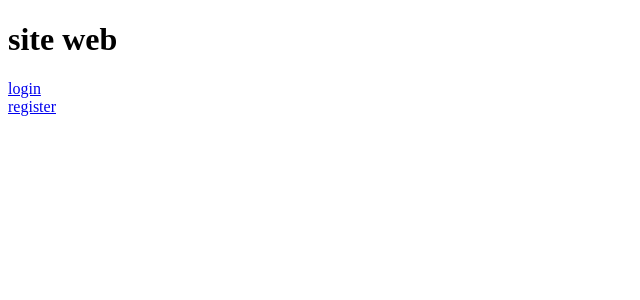
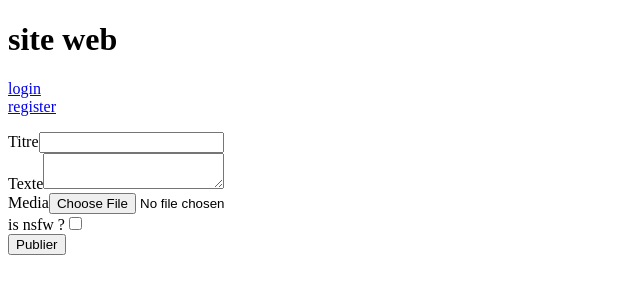
Before and after one commit to Vikclassroom/mays, an Angular app in the folder maysAngular/: page / in a window 1280 px wide. Shown: the top 300 px of the page, without its empty margins (0-640 px from the left). Built offline with nearby package versions, Linux system fonts and the light colour scheme; no server answers.

Commit message:
ajout des typages pour les méthodes modification d'une interface model afin de match avec la key attendu en backend

```diff
--- a/maysAngular/src/app/core/core.service.ts
+++ b/maysAngular/src/app/core/core.service.ts
@@ -1,7 +1,8 @@
 import { Injectable } from '@angular/core';
 import {environment} from '../../environments/environment';
-import {HttpClient} from '@angular/common/http';
+import {HttpClient, HttpEvent} from '@angular/common/http';
 import {IPop} from '../model-interface/pop';
+import {Observable} from 'rxjs';
 
 @Injectable({
   providedIn: 'root'
@@ -11,28 +12,23 @@ export class CoreService {
 
   constructor(private http: HttpClient) { }
 
-  // tslint:disable-next-line:typedef
-  getAllPop() {
+  getAllPop(): Observable<IPop> {
     return this.http.get<IPop>(this.baseUrl + 'posts');
   }
 
-  // tslint:disable-next-line:typedef
-  postPop(values: any) {
+  postPop(values: any): Observable<IPop> {
     return this.http.post<IPop>(this.baseUrl + 'posts', values);
   }
 
-  // tslint:disable-next-line:typedef
-  getPopById(values: any) {
+  getPopById(values: any): Observable<HttpEvent<IPop>> {
     return this.http.get<IPop>(this.baseUrl + 'posts', values);
   }
 
-  // tslint:disable-next-line:typedef
-  updatePop(values: any) {
+  updatePop(values: any): Observable<IPop> {
     return this.http.put<IPop>(this.baseUrl + 'posts', values);
   }
 
-  // tslint:disable-next-line:typedef
-  deletePop(values: any) {
+  deletePop(values: any): Observable<HttpEvent<IPop>> {
     return this.http.delete<IPop>(this.baseUrl + 'api/posts', values);
   }
 }
--- a/maysAngular/src/app/core/home/home.component.html
+++ b/maysAngular/src/app/core/home/home.component.html
@@ -2,4 +2,5 @@
 <a routerLinkActive="active" routerLink="core/login">login</a><br>
 <a routerLinkActive="active" routerLink="core/register">register</a>
 <button *ngIf="isLogged() == true"></button>
+<app-pop-posted></app-pop-posted>
 <app-pop></app-pop>
--- a/maysAngular/src/app/core/home/home.component.ts
+++ b/maysAngular/src/app/core/home/home.component.ts
@@ -15,8 +15,7 @@ export class HomeComponent implements OnInit {
   ngOnInit(): void {
   }
 
-  // tslint:disable-next-line:typedef
-  isLogged() {
+  isLogged(): boolean {
     if (this.service.isAuthenticated === true){
       console.log(this.isAuthenticated);
       return this.isAuthenticated === true;
--- a/maysAngular/src/app/core/login/login.component.ts
+++ b/maysAngular/src/app/core/login/login.component.ts
@@ -12,8 +12,7 @@ import {AuthService} from '../../guard/auth-service/auth.service';
 export class LoginComponent implements OnInit {
   form: FormGroup;
 
-  // tslint:disable-next-line:variable-name
-  constructor(private core_service: CoreService,
+  constructor(private coreService: CoreService,
               private fb: FormBuilder,
               private authService: AuthService,
               private router: Router) {
@@ -27,8 +26,7 @@ export class LoginComponent implements OnInit {
   ngOnInit(): void {
   }
 
-  // tslint:disable-next-line:typedef
-  public login() {
+  public login(): void {
     const val = this.form.value;
 
     if (val.login && val.password) {
--- a/maysAngular/src/app/core/pop-posted/pop-posted.component.html
+++ b/maysAngular/src/app/core/pop-posted/pop-posted.component.html
@@ -1,9 +1,25 @@
+<div *ngIf="connected">
   <form [formGroup]="popPosted" (ngSubmit)="popPost()">
+    <p>
+
+    <div>
       <label for="title">Titre</label>
       <input formControlName="title" type="text" id="title" name="title">
-  <label for="text">Texte</label>
-  <input formControlName="text" type="text" id="text" name="text">
+    </div>
+    <div>
+      <label for="content">Texte</label>
+      <textarea formControlName="content" type="text" id="content" name="content"></textarea>
+    </div>
+    <div>
       <label for="file">Media</label>
       <input formControlName="file" type="file" id="file" name="file">
+    </div>
+    <div>
+      <label for="ispoiler">is nsfw ?</label>
+      <input id="ispoiler" formControlName="isSpoiler" type="checkbox" value="Spoiler">
+    </div>
+    <div>
       <input type="submit" value="Publier">
+    </div>
   </form>
+</div>
--- a/maysAngular/src/app/core/pop-posted/pop-posted.component.ts
+++ b/maysAngular/src/app/core/pop-posted/pop-posted.component.ts
@@ -10,26 +10,36 @@ import {FormBuilder, FormGroup, Validators} from '@angular/forms';
 })
 export class PopPostedComponent implements OnInit {
   popPosted: FormGroup;
+  connected: boolean;
 
   constructor(private coreService: CoreService, private auth: AuthService, private fb: FormBuilder) {
     this.popPosted = fb.group({
       title: ['', [Validators.required]],
-      text: ['', [Validators.required]],
-      file: [null]
+      content: ['', [Validators.required]],
+      file: [null],
+      isSpoiler: [null]
     });
 
 
   }
 
   ngOnInit(): void {
+    if (this.auth.currentUser$ != null) {
+      this.connected = true;
+      console.log(this.connected);
+      console.log(this.auth.currentUser$);
+    }
   }
 
-  // tslint:disable-next-line:typedef
-  popPost() {
-    const user = this.auth.currentUser$;
+  popPost(): void {
+    const user = this.auth.isAuthenticated;
+    console.log(user);
 
     if (user) {
-      this.coreService.postPop(this.popPosted.value).subscribe();
+      this.coreService.postPop(this.popPosted.value).subscribe((data) => {
+        console.log(data);
+        console.log(this.popPosted);
+      });
     }
   }
 }
--- a/maysAngular/src/app/guard/auth-service/auth.service.ts
+++ b/maysAngular/src/app/guard/auth-service/auth.service.ts
@@ -4,7 +4,7 @@ import {HttpClient} from '@angular/common/http';
 import {map} from 'rxjs/operators';
 import {environment} from '../../../environments/environment';
 import {IRegister} from '../../model-interface/register';
-import {ReplaySubject} from 'rxjs';
+import {Observable, ReplaySubject} from 'rxjs';
 import {Router} from '@angular/router';
 
 @Injectable({
@@ -24,9 +24,8 @@ export class AuthService {
     this.isAuthenticated = true;
   }
 
-  // tslint:disable-next-line:typedef
-  public login(email: string, password: string) {
-    return this.http.post<IUser>(this.baseUrl + 'auth/login', {email, password}).pipe(
+  public login(input: string, password: string): Observable<void> {
+    return this.http.post<IUser>(this.baseUrl + 'auth/login', {input, password}).pipe(
       map((user: IUser) => {
         if (user) {
           localStorage.setItem('token', user.token);
@@ -36,8 +35,7 @@ export class AuthService {
     );
   }
 
-  // tslint:disable-next-line:typedef
-  public register(name: string, email: string, password: string) {
+  public register(name: string, email: string, password: string): Observable<void> {
     return this.http.post<IRegister>(this.baseUrl + 'auth/create', {name, email, password}).pipe(
       map((user: IRegister) => {
         if (user) {
@@ -47,15 +45,9 @@ export class AuthService {
     );
   }
 
-  // tslint:disable-next-line:typedef
-  public logout() {
+  public logout(): void {
     localStorage.removeItem('token');
     this.currentUserSource.next(null);
     this.router.navigateByUrl('/');
   }
-
-  // tslint:disable-next-line:typedef
-  public delete() {
-
-  }
 }
--- a/maysAngular/src/app/model-interface/user.ts
+++ b/maysAngular/src/app/model-interface/user.ts
@@ -1,5 +1,5 @@
 export interface IUser{
-  email: string;
+  input: string;
   password: string;
   token: string;
 }
```
Also changed, not shown: maysAngular/src/app/guard/auth.guard.ts (+4 -4 lines). Lines whose indentation alone changed are shown as unchanged.
